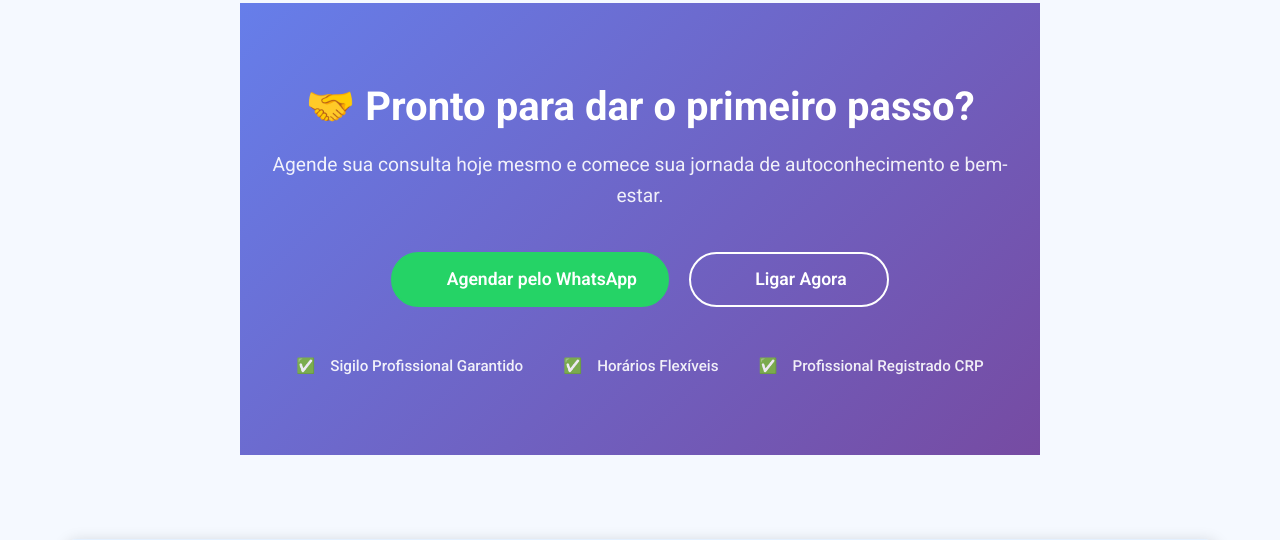
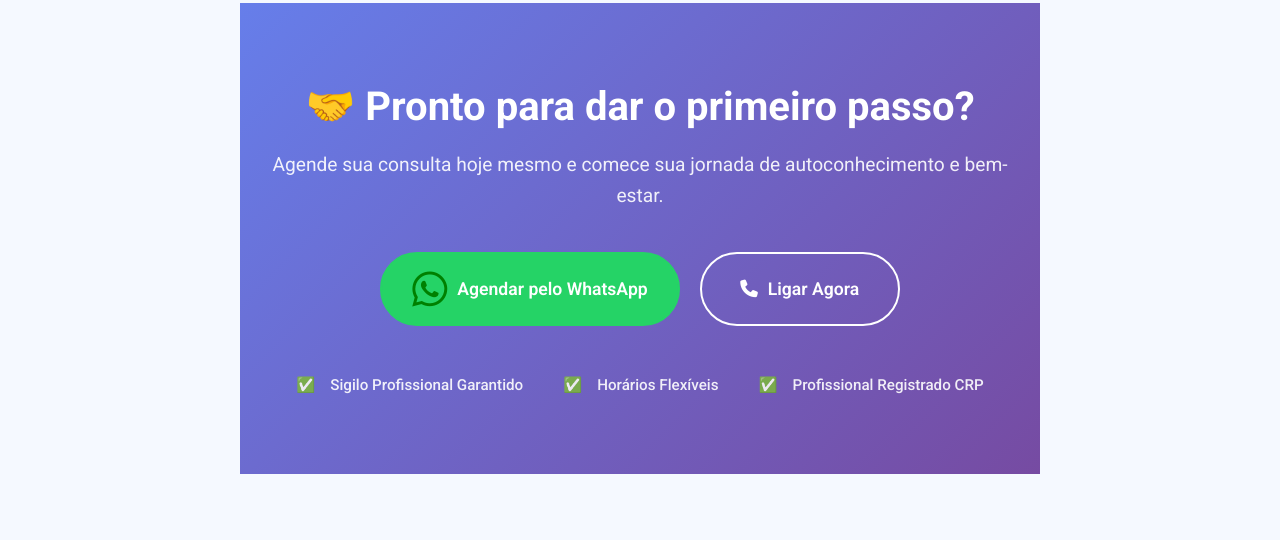
Before and after one commit to crsandrade/sentydos-website, a website: page index.html in a window 1280 px wide. Shown: the part 1576-2116 px from the top of the page. Drawn offline with nearby package versions, Linux system fonts and the light colour scheme.

Commit message:
inserido link para corrigir erro nos emojis em html

```diff
--- a/index.html
+++ b/index.html
@@ -22,6 +22,7 @@
     <link rel="manifest" href="config/manifest.json">
     <link rel="preconnect" href="https://fonts.googleapis.com">
     <link rel="preconnect" href="https://fonts.gstatic.com" crossorigin>
+    <link rel="stylesheet" href="https://cdnjs.cloudflare.com/ajax/libs/font-awesome/6.5.0/css/all.min.css">
     <link href="https://fonts.googleapis.com/css2?family=Lora:ital,wght@0,400..700;1,400..700&family=Roboto:ital,wght@0,100..900;1,100..900&display=swap" rel="stylesheet">
     <link rel="stylesheet" href="https://cdnjs.cloudflare.com/ajax/libs/font-awesome/4.7.0/css/font-awesome.min.css">
     <link href="https://cdn.jsdelivr.net/npm/bootstrap-icons@1.10.5/font/bootstrap-icons.css" rel="stylesheet">
@@ -88,7 +89,7 @@
                     <p>Agende sua consulta hoje mesmo e comece sua jornada de autoconhecimento e bem-estar.</p>
                     <div class="cta-buttons">
                         <a href="https://wa.me/5585999887766" class="cta-button primary" target="_blank">
-                            <i class="fab fa-whatsapp"></i>
+                            <i class="fab fa-whatsapp" style="font-size: 40px; color: green;"></i>
                             Agendar pelo WhatsApp
                         </a>
                         <a href="tel:+5585999887766" class="cta-button secondary">
```
